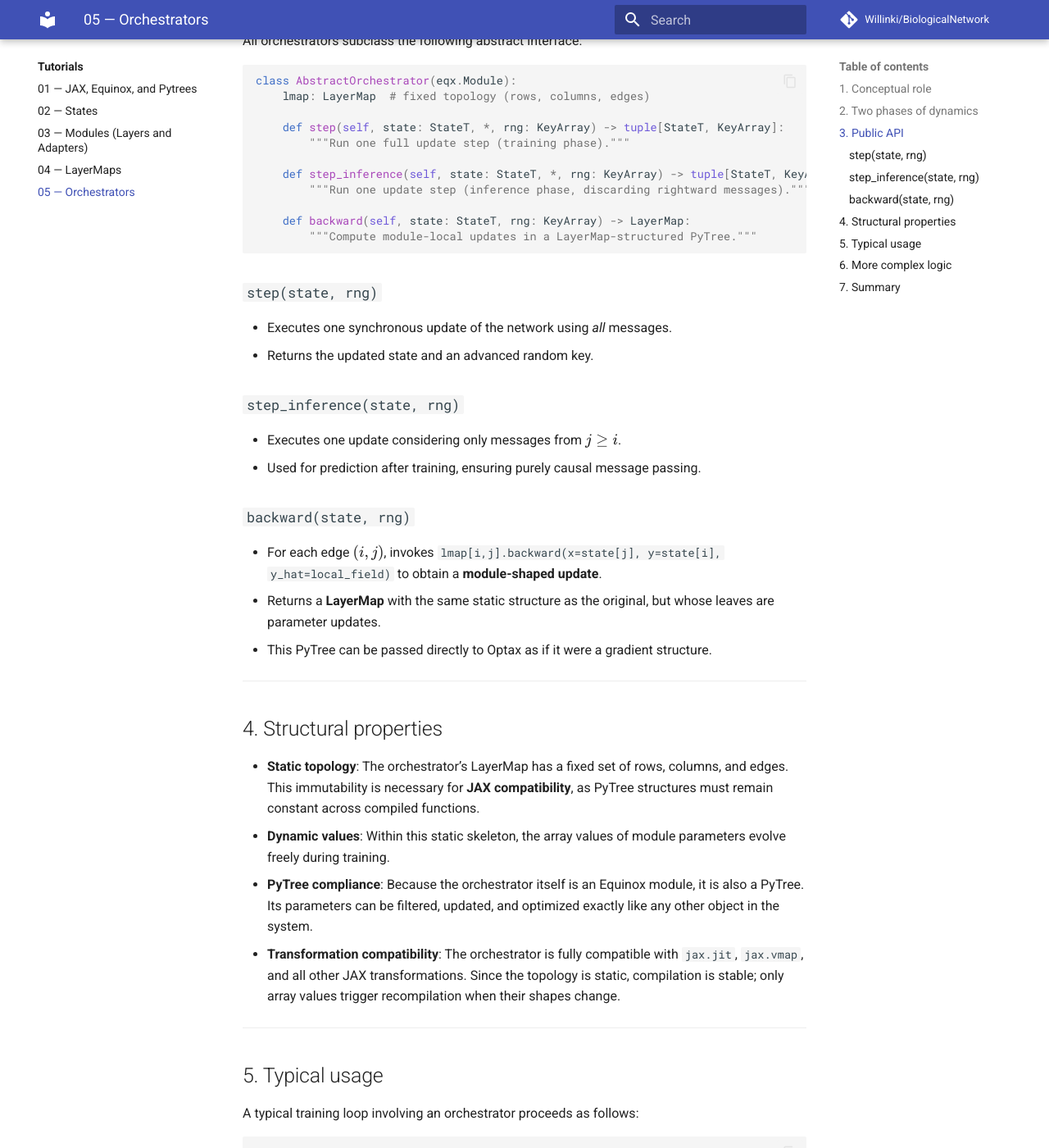
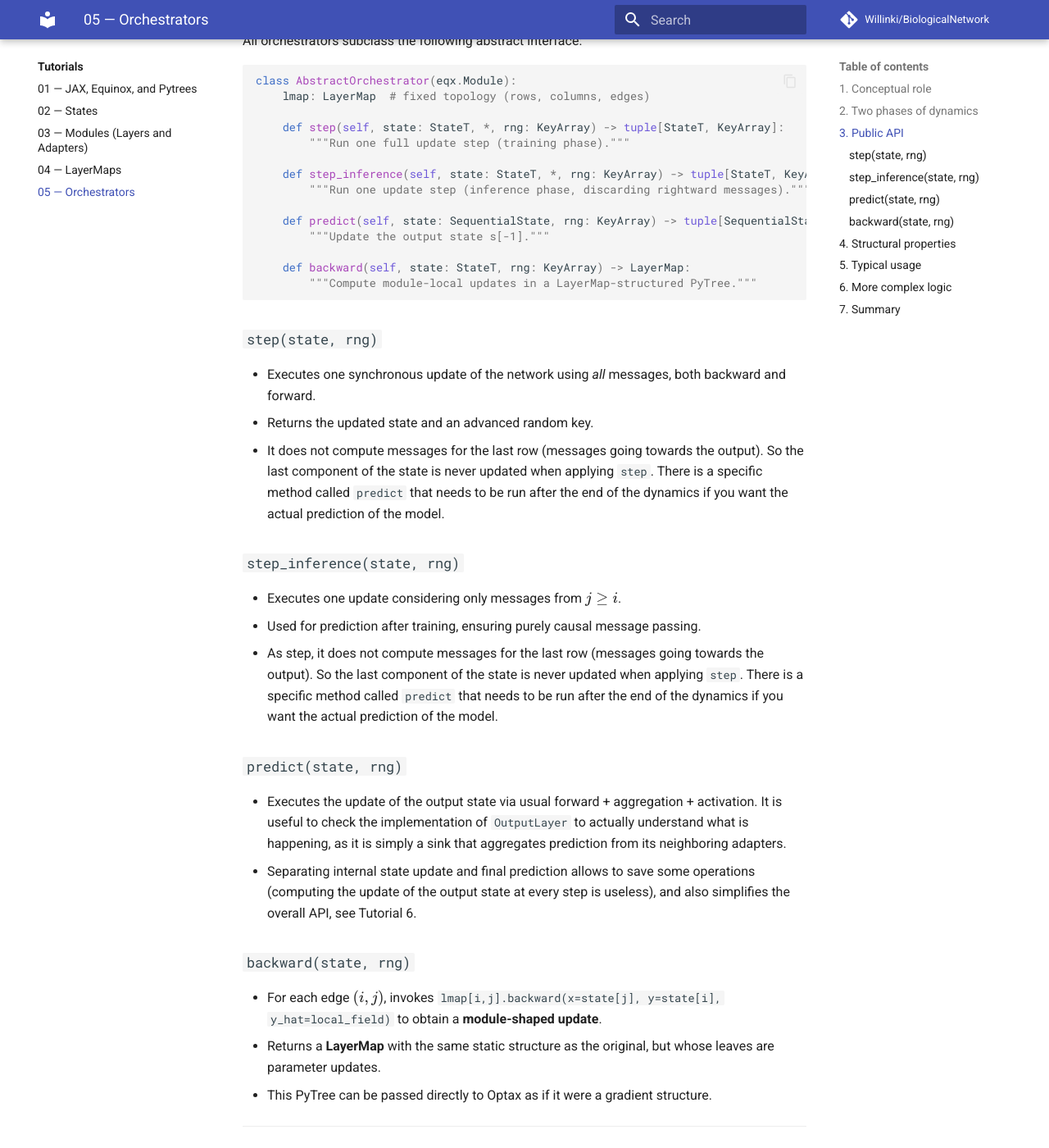
Before and after one commit to Willinki/darnax, an MkDocs documentation site: the page built from docs/tutorials/05_orchestrators.md, in a window 1280 px wide and 1400 px high, scrolled down 1540 px. Shown: the whole window at 82% size. Built offline with MkDocs 1.6.1 and Material for MkDocs 9.7.7, drawn with Linux system fonts in a browser that asks for light colours; comment, search, counter and statistics services are not loaded.

Commit message:
docs(orchestrator): changed docs to reflect api change

````diff
--- a/docs/tutorials/05_orchestrators.md
+++ b/docs/tutorials/05_orchestrators.md
@@ -51,19 +51,35 @@ class AbstractOrchestrator(eqx.Module):
     def step_inference(self, state: StateT, *, rng: KeyArray) -> tuple[StateT, KeyArray]:
         """Run one update step (inference phase, discarding rightward messages)."""
 
+    def predict(self, state: SequentialState, rng: KeyArray) -> tuple[SequentialState, KeyArray]:
+        """Update the output state s[-1]."""
+
     def backward(self, state: StateT, rng: KeyArray) -> LayerMap:
         """Compute module-local updates in a LayerMap-structured PyTree."""
 ```
 
 ### `step(state, rng)`
 
-* Executes one synchronous update of the network using *all* messages.
+* Executes one synchronous update of the network using *all* messages, both backward and forward.
 * Returns the updated state and an advanced random key.
+* It does not compute messages for the last row (messages going towards the output). So the last component of the state
+is never updated when applying `step`. There is a specific method called `predict` that needs to be run after the end of
+the dynamics if you want the actual prediction of the model.
 
 ### `step_inference(state, rng)`
 
 * Executes one update considering only messages from $j \geq i$.
 * Used for prediction after training, ensuring purely causal message passing.
+* As step, it does not compute messages for the last row (messages going towards the output). So the last component of the state
+is never updated when applying `step`. There is a specific method called `predict` that needs to be run after the end of
+the dynamics if you want the actual prediction of the model.
+
+### `predict(state, rng)`
+
+* Executes the update of the output state via usual forward + aggregation + activation. It is useful to check the implementation
+of `OutputLayer` to actually understand what is happening, as it is simply a sink that aggregates prediction from its neighboring adapters.
+* Separating internal state update and final prediction allows to save some operations (computing the update of the output state at every step
+is useless), and also simplifies the overall API, see Tutorial 6.
 
 ### `backward(state, rng)`
 
````
